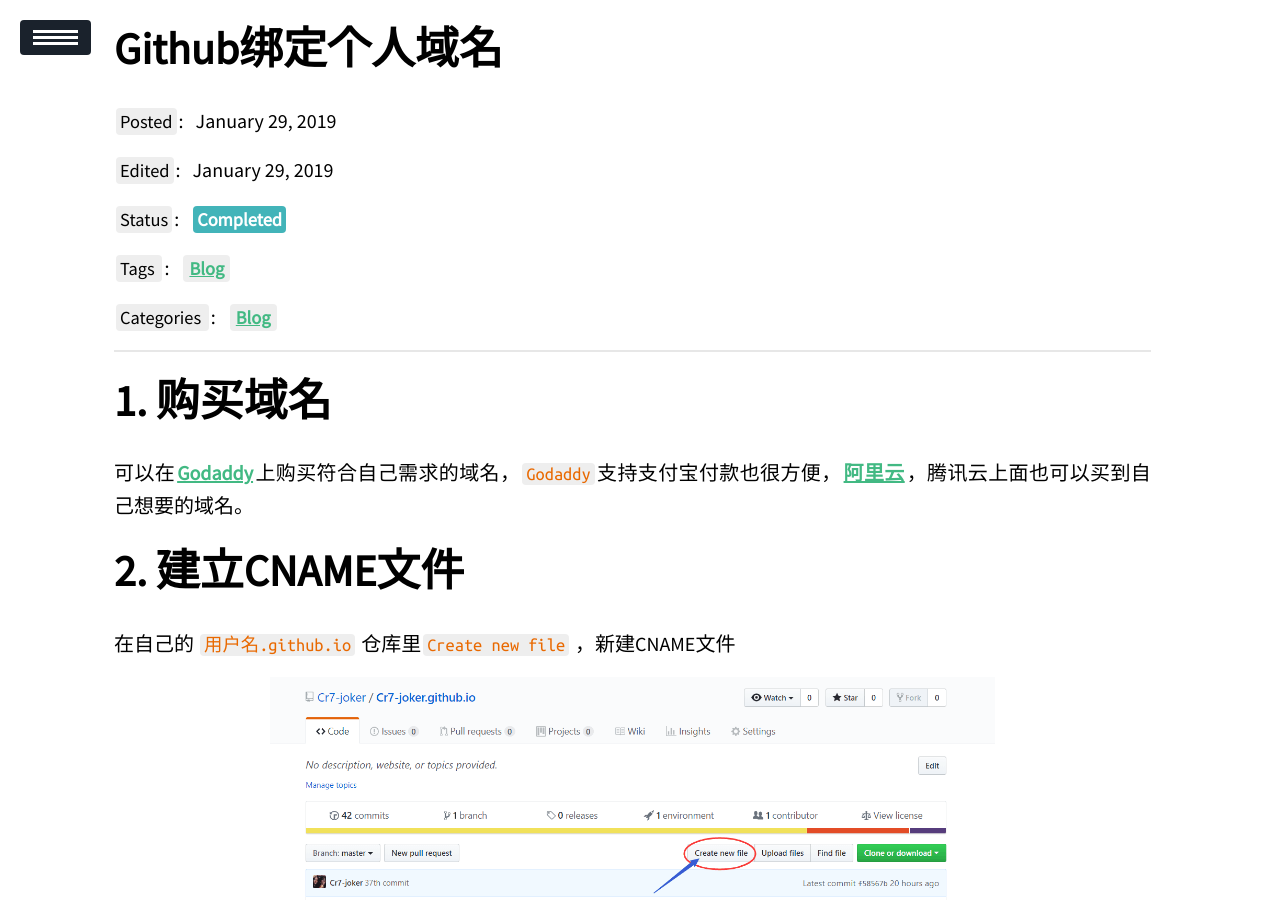
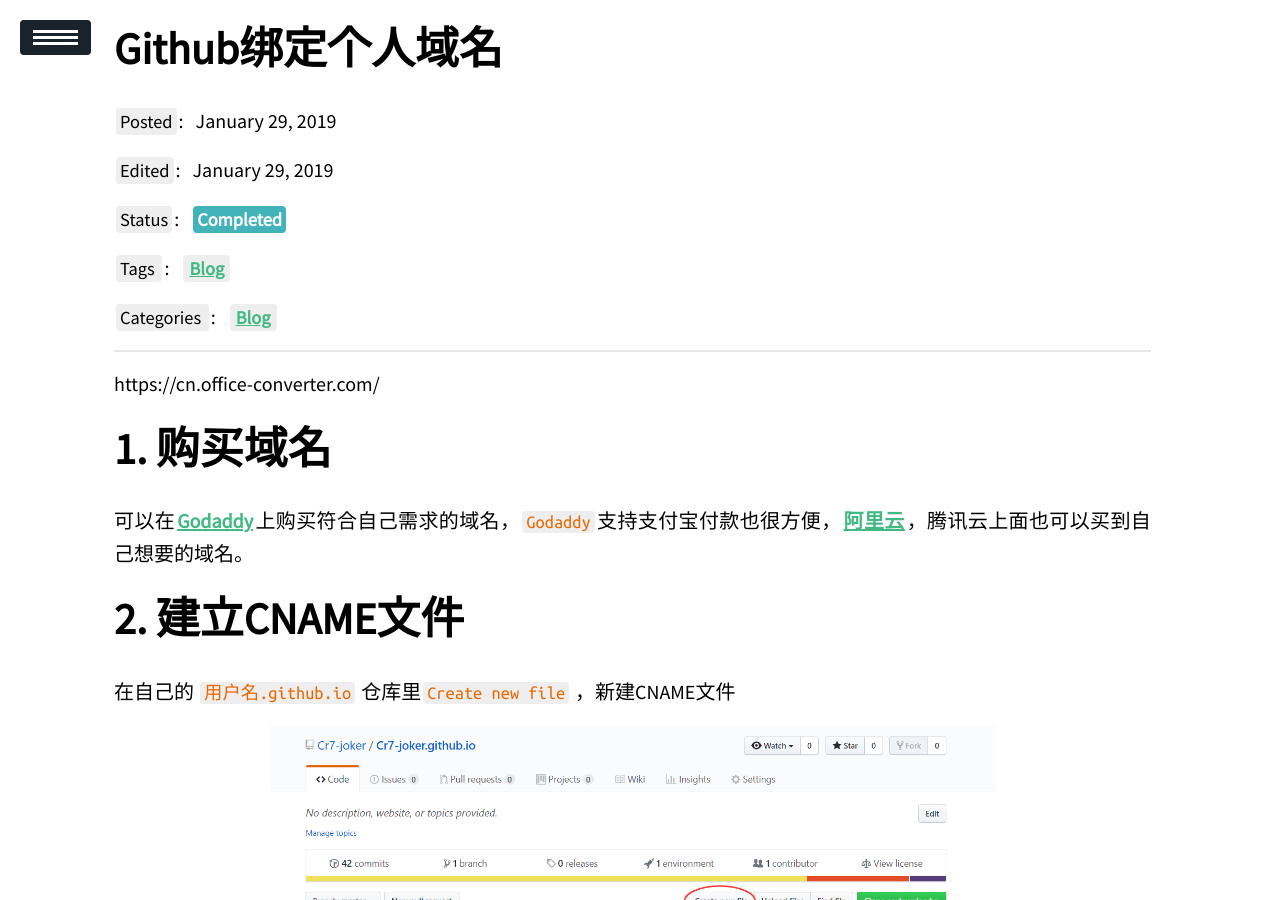
Before and after one commit to Cr7-joker/Cr7-joker.github.io, a Jekyll site: the page built from _posts/2019-01-29-Github绑定个人域名/2019-01-29-Github绑定个人域名.md, in a window 1280 px wide and 900 px high. Built offline with Jekyll 4.4.1, drawn with Linux system fonts in a browser that asks for light colours; our own code applies the rules of GitHub Pages for plain Markdown files; a script that is not in the unit is left out; some of the changed lines change nothing that is shown.

Commit message:
third post commit

```diff
--- a/_posts/2019-01-29-Github绑定个人域名/2019-01-29-Github绑定个人域名.md
+++ b/_posts/2019-01-29-Github绑定个人域名/2019-01-29-Github绑定个人域名.md
@@ -6,7 +6,7 @@
 status: Completed
 description: 给创建的Github.io绑定个人域名，通过个人域名就可以快速访问到Github.io主页了
 ---
-
+https://cn.office-converter.com/
 # 购买域名
 
 可以在[Godaddy](https://www.godaddy.com)上购买符合自己需求的域名，`Godaddy`支持支付宝付款也很方便，[阿里云](https://wanwang.aliyun.com/domain)，腾讯云上面也可以买到自己想要的域名。
```
